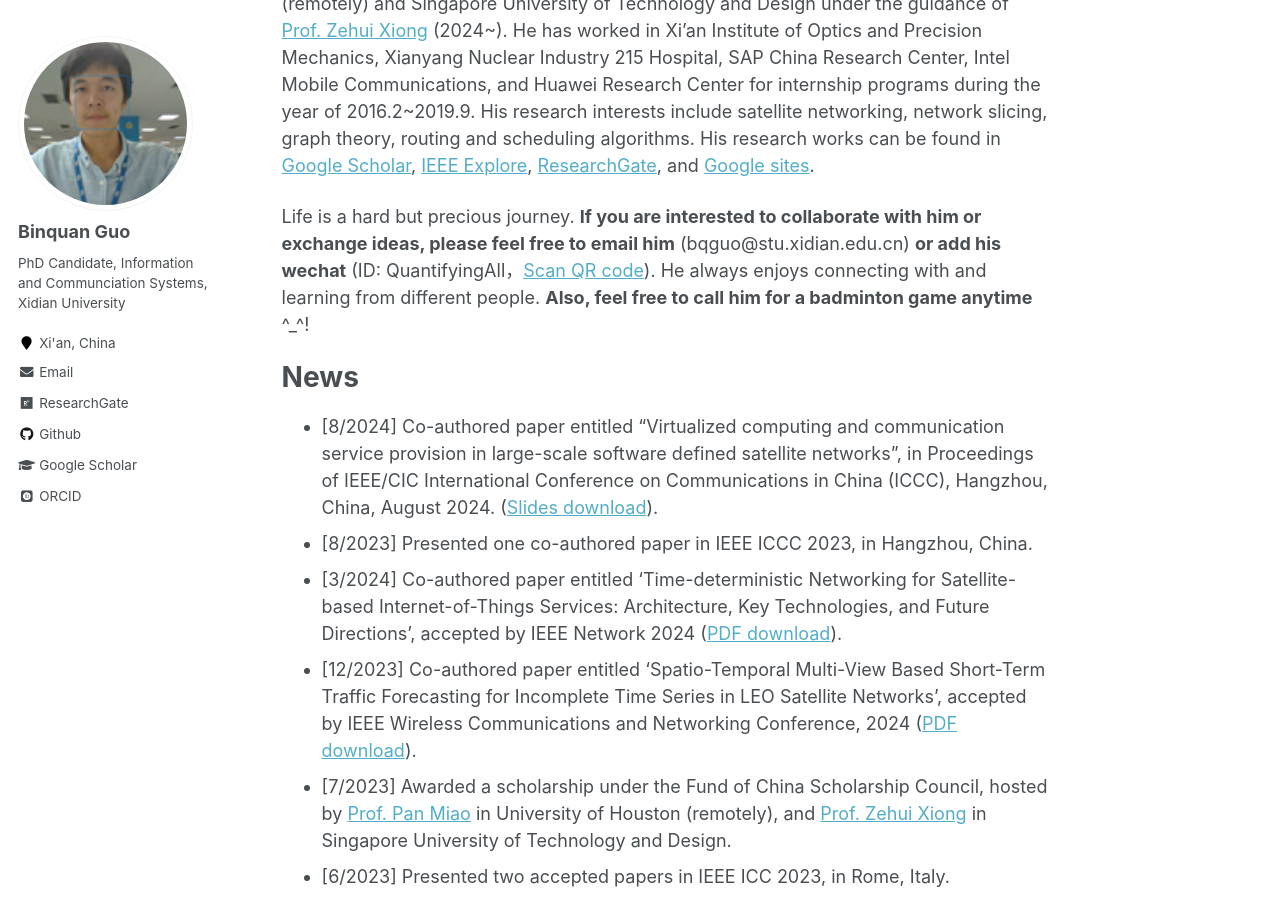
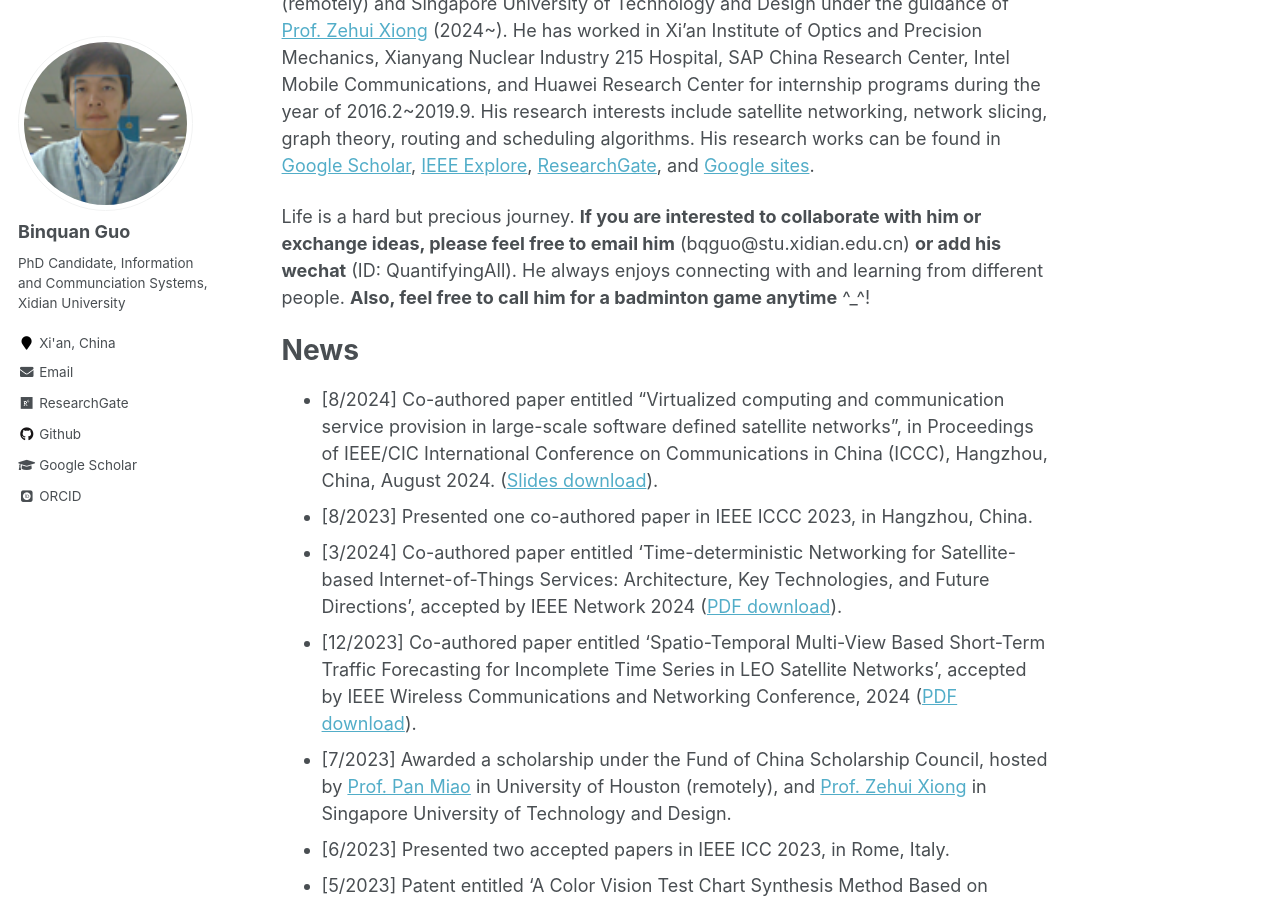
Before and after one commit to wilixx/wilixx.github.io, a Jekyll site: the page built from _pages/about.md, in a window 1280 px wide and 900 px high, scrolled down 305 px. Built offline with Jekyll 4.4.1, drawn with Linux system fonts in a browser that asks for light colours; some web fonts are replaced.

Commit message:
Update about.md

```diff
--- a/_pages/about.md
+++ b/_pages/about.md
@@ -10,7 +10,7 @@ redirect_from:
 
 **Binquan Guo** received the B.S. degree and the master's degree in telecommunication engineering from Xidian University, Xi’an, China, in 2017 and 2020, respectively. He is currently pursuing the Ph.D. degree with the State Key Laboratory of Integrated Service Networks, Xidian University, Xi’an, under the guidance of [Prof. Hongyan Li](https://web.xidian.edu.cn/hyli/) (2020.9 ~ ). He is also a Visiting Ph.D. student in University of Houston hosted by [Prof. Pan Miao](http://www2.egr.uh.edu/~mpan2/) (remotely) and Singapore University of Technology and Design under the guidance of [Prof. Zehui Xiong](https://sites.google.com/view/zehuixiong) (2024~). He has worked in Xi'an Institute of Optics and Precision Mechanics, Xianyang Nuclear Industry 215 Hospital, SAP China Research Center, Intel Mobile Communications, and Huawei Research Center for internship programs during the year of 2016.2~2019.9. His research interests include satellite networking, network slicing, graph theory, routing and scheduling algorithms. His research works can be found in [Google Scholar](https://scholar.google.com/citations?user=NA8egm4AAAAJ),  [IEEE Explore](https://ieeexplore.ieee.org/author/37089678912), [ResearchGate](https://www.researchgate.net/profile/Binquan-Guo/research), and [Google sites](https://sites.google.com/view/binquanguo/home).
 
-Life is a hard but precious journey. **If you are interested to collaborate with him or exchange ideas, please feel free to email him** (bqguo@stu.xidian.edu.cn) **or add his wechat** (ID: QuantifyingAll，[Scan QR code](https://github.com/wilixx/wilixx.github.io/blob/master/files/BinquanGuo_weichatCode.jpg)). He always enjoys connecting with and learning from different people. **Also, feel free to call him for a badminton game anytime** ^_^!
+Life is a hard but precious journey. **If you are interested to collaborate with him or exchange ideas, please feel free to email him** (bqguo@stu.xidian.edu.cn) **or add his wechat** (ID: QuantifyingAll). He always enjoys connecting with and learning from different people. **Also, feel free to call him for a badminton game anytime** ^_^!
 
 
 
```
